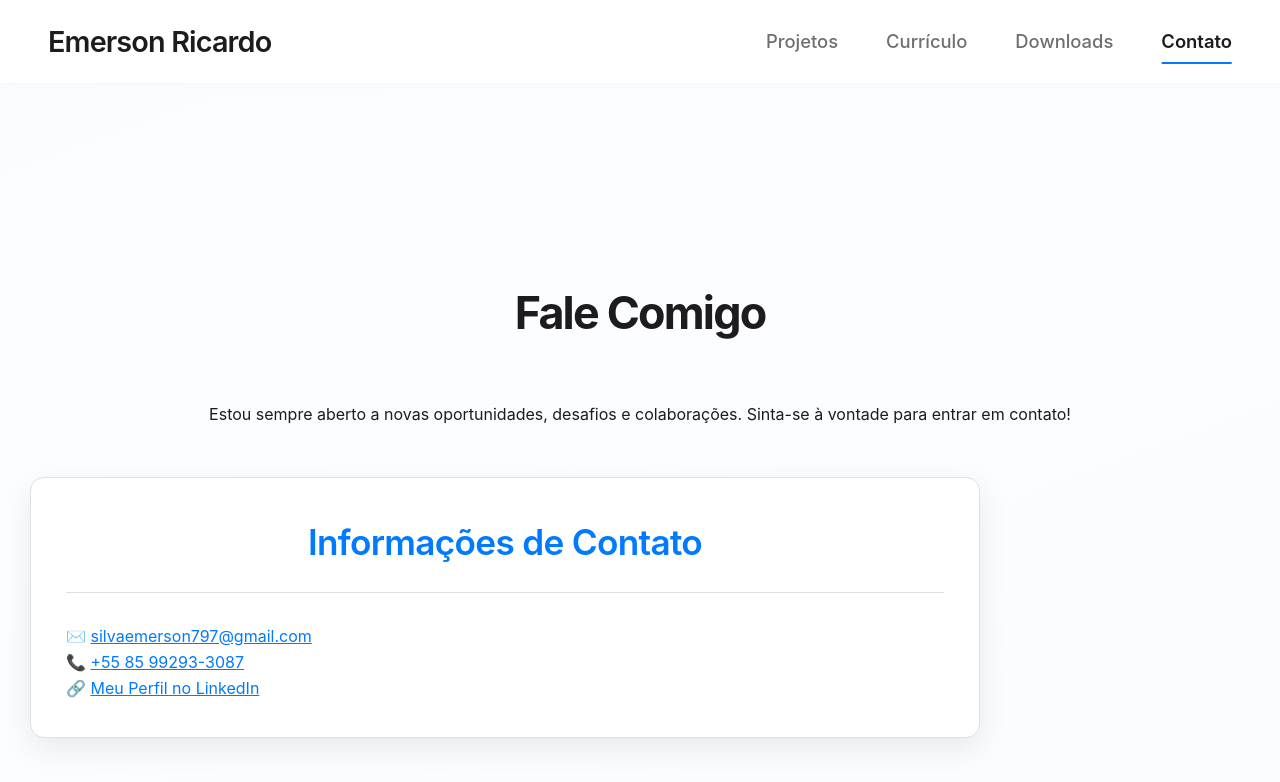
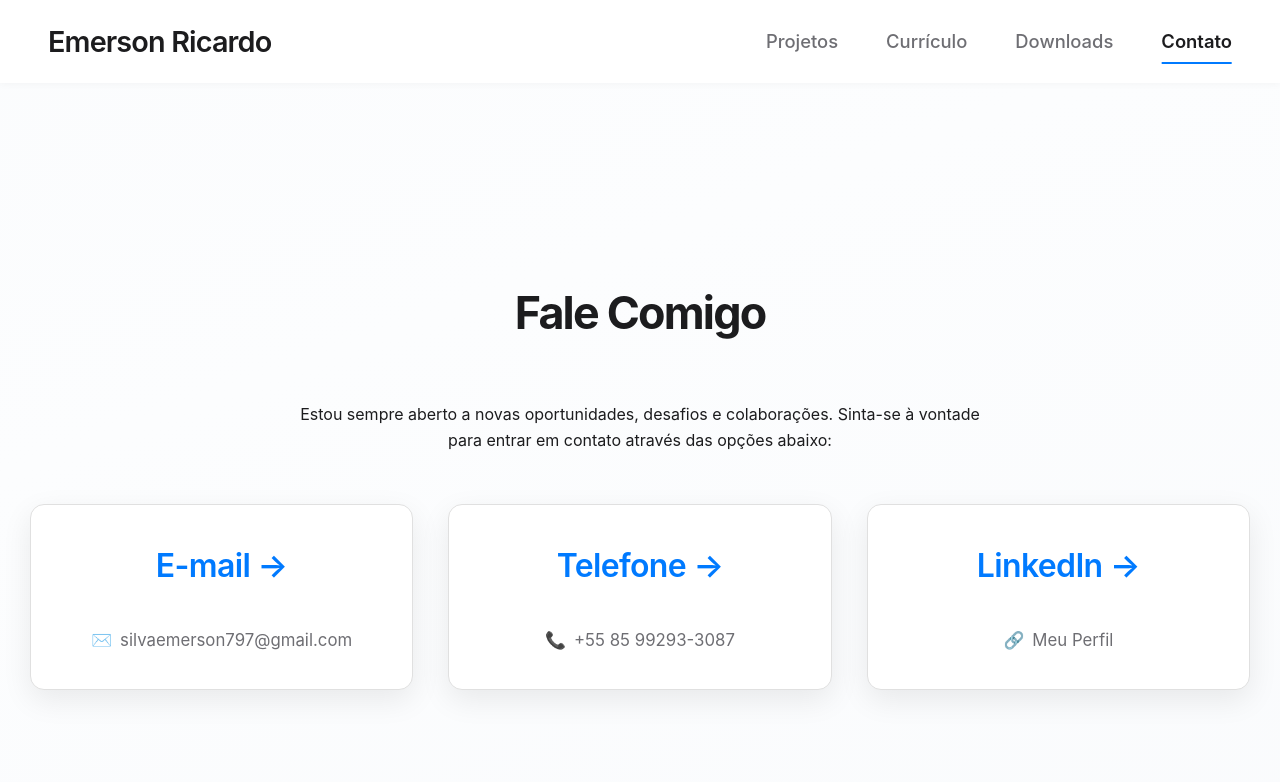
Before and after one commit to EmersonRicard0/emerson.silva.ricardo, a Next.js app: page /contact in a window 1280 px wide. Shown: the top 782 px of the page. Built offline with nearby package versions, Linux system fonts and the light colour scheme.

Commit message:
Update contact.js

```diff
--- a/src/pages/contact.js
+++ b/src/pages/contact.js
@@ -1,4 +1,4 @@
-// src/pages/contact.js (Aprimorado)
+// src/pages/contact.js (REESTRUTURADO COM CARDS)
 import Head from 'next/head';
 import React from 'react';
 
@@ -13,44 +13,46 @@ export default function ContactPage() {
       <main className="main">
         <section className="section-container">
           <h1 className="section-title">Fale Comigo</h1>
-          <p className="description" style={{ marginBottom: '50px' }}>
-            Estou sempre aberto a novas oportunidades, desafios e colaborações. Sinta-se à vontade para entrar em contato!
+          <p className="description" style={{ marginBottom: '50px', maxWidth: '700px', margin: '0 auto 50px' }}>
+            Estou sempre aberto a novas oportunidades, desafios e colaborações. Sinta-se à vontade para entrar em contato através das opções abaixo:
           </p>
 
-          {/* NOVO: Usando a classe 'resumeSection' para criar um card de contato */}
-          <div className="resumeSection contactCard">
-            <h2>Informações de Contato</h2> {/* Título para o card */}
+          {/* NOVO: Usando a estrutura do 'callToActionGrid' com 'actionCard' */}
+          <div className="callToActionGrid"> {/* Reutiliza a classe de grid para os cards */}
 
-            <div className="contactInfoGrid"> {/* NOVO: Grid para organizar os itens de contato */}
-              <div className="contactItem">
-                <span className="contactIcon">✉️</span> {/* Ícone */}
-                <a href="mailto:silvaemerson797@gmail.com" className="contactLink">silvaemerson797@gmail.com</a>
-              </div>
+            {/* Card para E-mail */}
+            <a href="mailto:silvaemerson797@gmail.com" className="actionCard">
+              <h2>E-mail &rarr;</h2>
+              <p style={{ display: 'flex', alignItems: 'center', justifyContent: 'center', gap: '8px' }}>
+                <span>✉️</span> silvaemerson797@gmail.com
+              </p>
+            </a>
 
-              <div className="contactItem">
-                <span className="contactIcon">📞</span> {/* Ícone */}
-                <a href="tel:+5585992933087" className="contactLink">+55 85 99293-3087</a> {/* Adicionado +55 e formatado */}
-              </div>
+            {/* Card para Telefone/WhatsApp */}
+            <a href="tel:+5585992933087" className="actionCard">
+              <h2>Telefone &rarr;</h2>
+              <p style={{ display: 'flex', alignItems: 'center', justifyContent: 'center', gap: '8px' }}>
+                <span>📞</span> +55 85 99293-3087
+              </p>
+            </a>
 
-              <div className="contactItem">
-                <span className="contactIcon">🔗</span> {/* Ícone */}
-                <a href="https://www.linkedin.com/in/emerson-silva-ricardo-543308119" target="_blank" rel="noopener noreferrer" className="contactLink">Meu Perfil no LinkedIn</a>
-              </div>
-            </div>
+            {/* Card para LinkedIn */}
+            <a href="https://www.linkedin.com/in/emerson-silva-ricardo-543308119" target="_blank" rel="noopener noreferrer" className="actionCard">
+              <h2>LinkedIn &rarr;</h2>
+              <p style={{ display: 'flex', alignItems: 'center', justifyContent: 'center', gap: '8px' }}>
+                <span>🔗</span> Meu Perfil
+              </p>
+            </a>
 
-            {/* Futuramente, você pode adicionar um formulário de contato aqui */}
-            {/* Exemplo: */}
+            {/* Opcional: Adicionar um card para um futuro formulário de contato, se desejar */}
             {/*
-            <div style={{ marginTop: '40px', paddingTop: '20px', borderTop: '1px dashed var(--border-subtle)' }}>
-              <h3>Envie-me uma mensagem</h3>
-              <form className="contactForm">
-                <input type="text" placeholder="Seu Nome" required />
-                <input type="email" placeholder="Seu E-mail" required />
-                <textarea placeholder="Sua Mensagem" rows="5" required></textarea>
-                <button type="submit" className="linkedin-button">Enviar Mensagem</button>
-              </form>
+            <div className="actionCard">
+              <h2>Enviar Mensagem &rarr;</h2>
+              <p>Preencha nosso formulário de contato direto.</p>
+              // Aqui poderia ter um botão para um modal ou link para outra página de formulário
             </div>
             */}
+
           </div>
         </section>
       </main>
```
